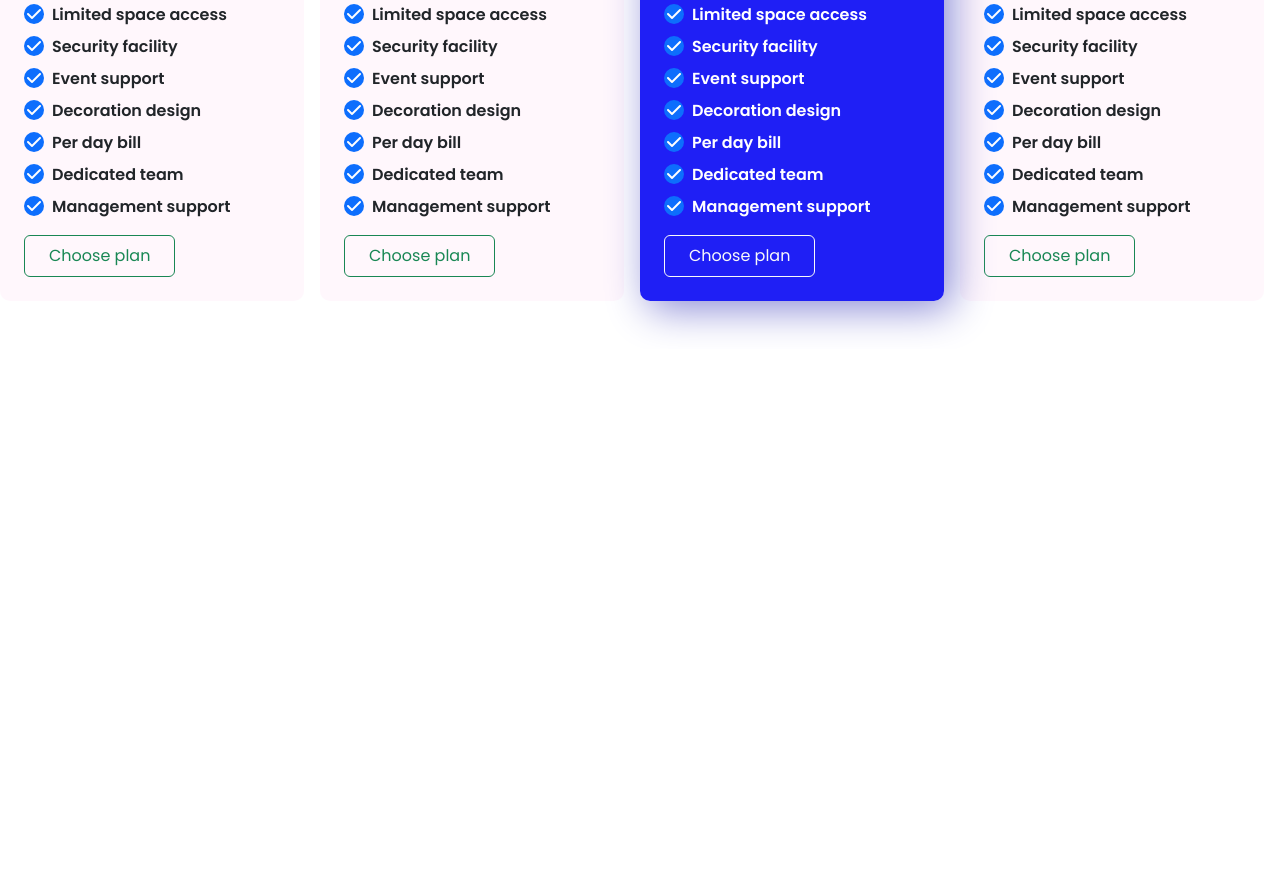
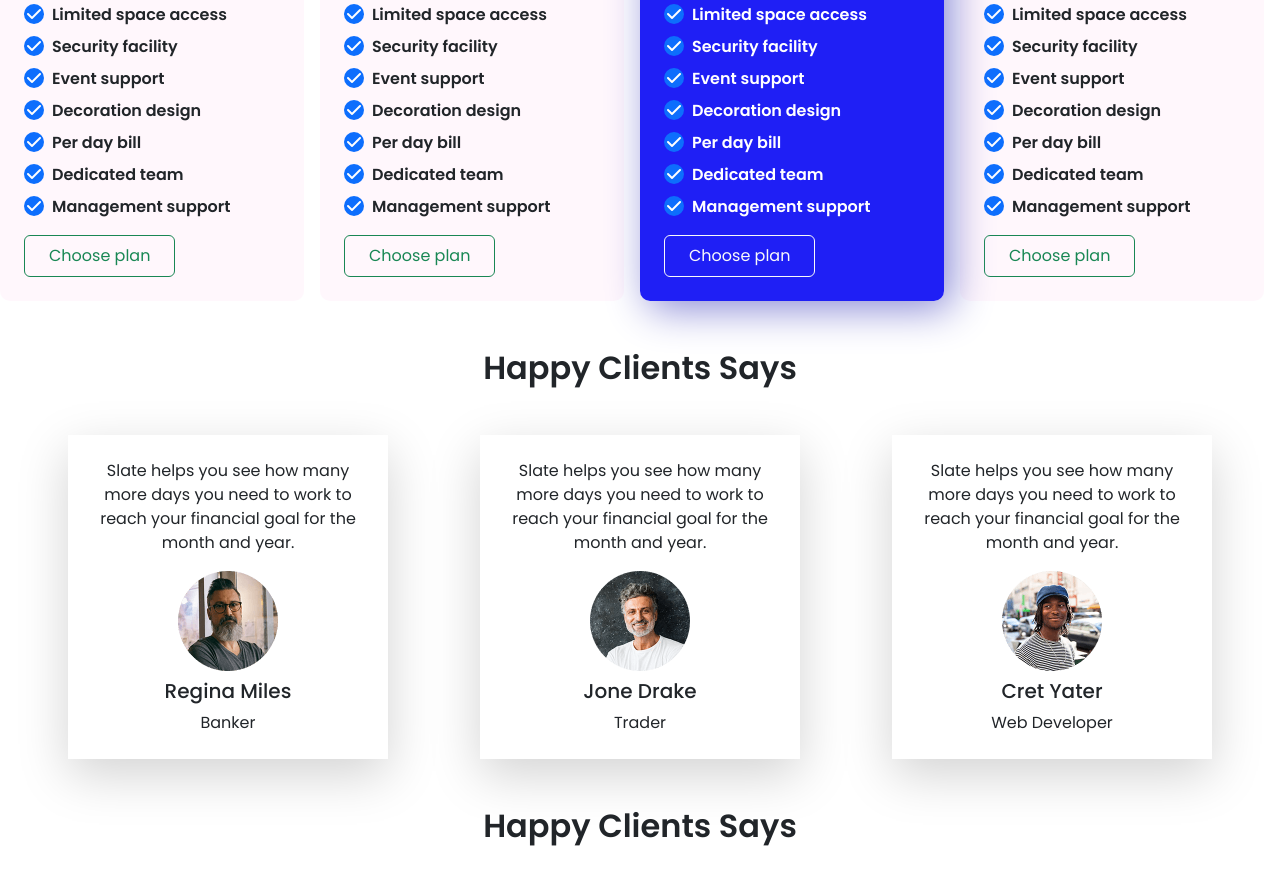
Before and after one commit to Bulbulahmed10/convention-center, a plain HTML site: page index.html in a window 1280 px wide. Shown: the part 1510-2395 px from the top of the page. Before the commit the page ends 1859 px from the top, so only its background shows below. Drawn offline with nearby package versions, Linux system fonts and the light colour scheme.

Commit message:
added testimonial section

```diff
--- a/index.html
+++ b/index.html
@@ -269,7 +269,7 @@
       <!-- explore album section -->
       <section class="container-xxl mt-5">
         <div
-          class="row row-cols-1 row-cols-md-2 align-items-center justify-content-center "
+          class="row row-cols-1 row-cols-md-2 align-items-center justify-content-center"
         >
           <div class="col">
             <img class="img-fluid" src="./images/wedding.png" alt="" />
@@ -557,7 +557,43 @@
           </div>
         </div>
       </section>
-      <section class="container-xxl mt-5"></section>
+      <!-- testimonial section -->
+      <section class="container-xxl mt-5">
+        <h3 class="text-center my-5 fs-2 fw-bolder">Happy Clients Says</h3>
+        <div class="row testimonial-container mt-5 text-center d-flex justify-content-evenly gap-4 row-cols-1 row-cols-md-3 row-cols-lg-4">
+          <div class="col single-testimonial bg-white shadow-lg p-4">
+            <p>
+              Slate helps you see how many more days you need to work to reach
+              your financial goal for the month and year.
+            </p>
+            <img src="./images/person 1.png" alt="" />
+            <h5 class="mt-2">Regina Miles</h5>
+            <span>Banker</span>
+          </div>
+          <div class="col single-testimonial bg-white shadow-lg p-4">
+            <p>
+              Slate helps you see how many more days you need to work to reach
+              your financial goal for the month and year.
+            </p>
+            <img src="./images/person 2.png" alt="" />
+            <h5 class="mt-2">Jone Drake</h5>
+            <span>Trader</span>
+          </div>
+          <div class="col single-testimonial bg-white shadow-lg p-4">
+            <p>
+              Slate helps you see how many more days you need to work to reach
+              your financial goal for the month and year.
+            </p>
+            <img src="./images/person 3.png" alt="" />
+            <h5 class="mt-2">Cret Yater</h5>
+            <span>Web Developer</span>
+          </div>
+        </div>
+      </section>
+      <!-- faq section -->
+      <section class="container-xxl mt-5">
+        <h3 class="text-center my-5 fs-2 fw-bolder">Happy Clients Says</h3>
+      </section>
     </main>
     <!-- bootstrap js cdn -->
     <script src="https://cdn.jsdelivr.net/npm/bootstrap@5.3.0-alpha1/dist/js/bootstrap.bundle.min.js"></script>
```
